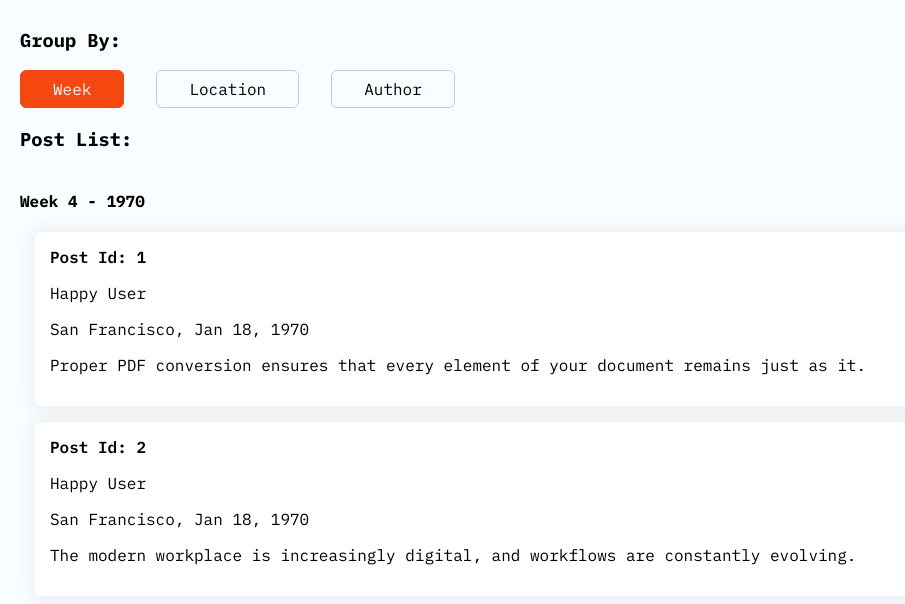
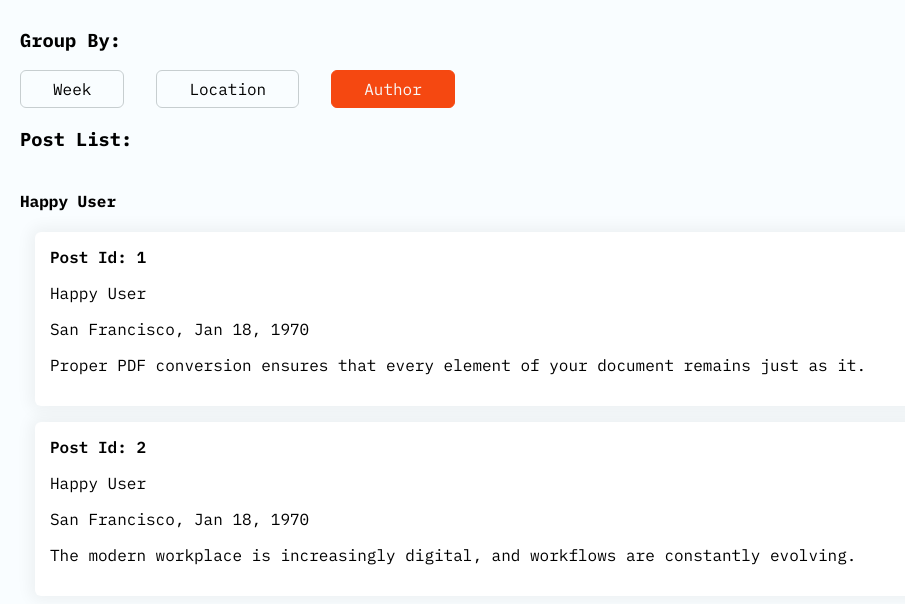
Before and after one commit to armandovich/nitro-technical-test, a website: page public/index.html in a window 1280 px wide. Both pictures are taken after a click on the element "Author". Shown: the part 196-800 px from the top of the page, without its empty margins (0-905 px from the left). Drawn offline with nearby package versions, Linux system fonts and the light colour scheme; files that its build step writes are made by us from their sources; files whose address does not match are found by name.

Commit message:
Create group by buttons click event.

```diff
--- a/public/index.html
+++ b/public/index.html
@@ -25,9 +25,9 @@
             <h3 class="title">Group By: </h4>
 
             <div class="row">
-                <span class="option selected">Week</span>
-                <span class="option">Location</span>
-                <span class="option">Author</span>
+                <span class="option selected" onclick="SelectOption(0)">Week</span>
+                <span class="option" onclick="SelectOption(1)">Location</span>
+                <span class="option" onclick="SelectOption(2)">Author</span>
             </div>
         </div>
 
--- a/public/scripts/main.js
+++ b/public/scripts/main.js
@@ -10,6 +10,8 @@ let data = null
 let groupType = 0
 // Will hold grouped JSON data
 let dataGrouped = []
+// Store list of group by option to modify
+let btnOptions = document.querySelectorAll(".option")
 // Container where dynamic content will be display
 let dynamicContent = document.getElementById("dynamic")
 const months = ["Jan", "Feb", "Mar", "Apr", "May", "Jun", "Jul","Aug", "Sep", "Oct", "Nov", "Dec"]
@@ -24,7 +26,6 @@ async function GetJsonData() {
     try {
       const response = await fetch(url)
       data = await response.json()
-      console.log(data)
 
       // Perform group by when data is ready
       PerformGroup()
@@ -33,9 +34,20 @@ async function GetJsonData() {
     }
 }
 
+
 // ===========================
 // GROUP BY LOGIC
 // ===========================
+function SelectOption(value) {
+    if (groupType != value) {
+        btnOptions[groupType].classList.remove("selected")
+        groupType = value
+        btnOptions[groupType].classList.add("selected")
+
+        PerformGroup()
+    }
+}
+
 function PerformGroup() {
     dataGrouped = [] // Clear array of grouped data
     dynamicContent.innerHTML = "" // Clean container
@@ -71,8 +83,6 @@ function GroupByWeek() {
         // Store the post data in the dictionary
         dataGrouped[key].push(post)
     }
-
-    console.log(dataGrouped)
 }
 
 function GroupByLocation() {
@@ -89,8 +99,6 @@ function GroupByLocation() {
         // Store the post data in the dictionary
         dataGrouped[location].push(post)
     }
-
-    console.log(dataGrouped)
 }
 
 function GroupByAuthor() {
@@ -107,8 +115,6 @@ function GroupByAuthor() {
         // Store the post data in the dictionary
         dataGrouped[author].push(post)
     }
-
-    console.log(dataGrouped)
 }
 
 // ===========================
@@ -207,7 +213,6 @@ function GetWeekNumber(date) {
 // INITIALIZATION
 // ===========================
 function Init() {
-    console.log('Script Init')
     GetJsonData()
 }
 
```
